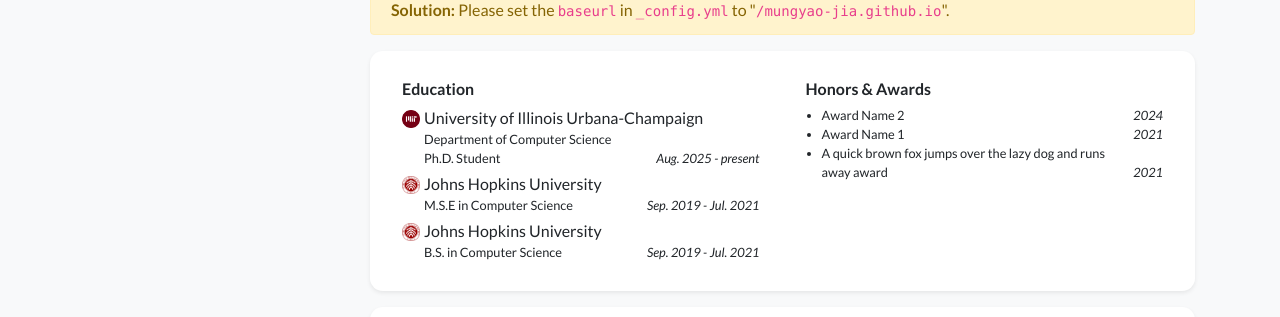
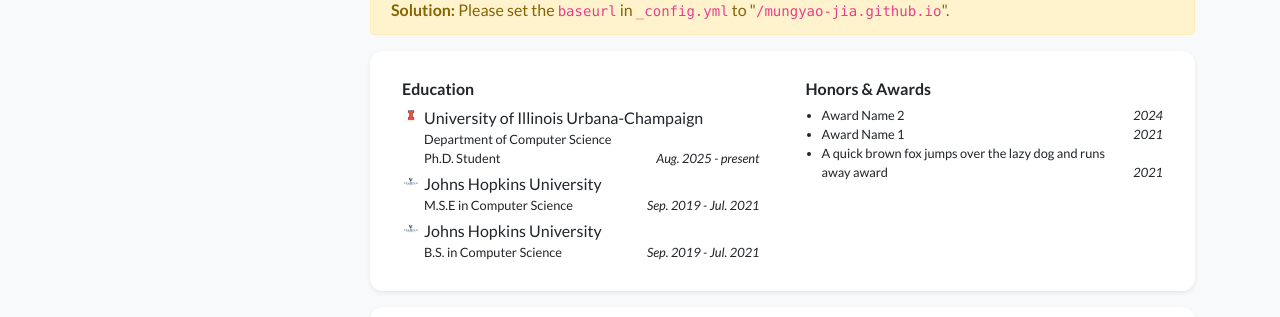
Before and after one commit to mungyao-jia/mungyao-jia.github.io, a Jekyll site: the page built from index.html, in a window 1280 px wide. Shown: the part 481-798 px from the top of the page. Built offline with Jekyll 4.4.1, drawn with Linux system fonts in a browser that asks for light colours; nearby versions of some CDN libraries; a style sheet for code colours, icons or effects is not loaded.

Commit message:
Update profile.yml

```diff
--- a/_data/profile.yml
+++ b/_data/profile.yml
@@ -5,7 +5,6 @@ navbar_name: "Your Name"
 positions:
 - name: Title or Position
 - name: Affiliation Name
-  logo: /assets/images/badges/MIT_Social_circle.png  # Logo is optional
 
 
 email: "your@email.com"
@@ -36,17 +35,17 @@ portrait_caption: >-
 
 education:
 - name: University of Illinois Urbana-Champaign
-  logo: /assets/images/badges/MIT_Social_circle.png
+  logo: /assets/images/badges/uiuc.png
   position: >-
     Department of Computer Science <br/>
     Ph.D. Student
   date: Aug. 2025 - present
 - name: Johns Hopkins University
-  logo: /assets/images/badges/PKU_red.png
+  logo: /assets/images/badges/jhu.png
   position: M.S.E in Computer Science
   date: Sep. 2019 - Jul. 2021
 - name: Johns Hopkins University
-  logo: /assets/images/badges/PKU_red.png
+  logo: /assets/images/badges/jhu.png
   position: B.S. in Computer Science
   date: Sep. 2019 - Jul. 2021
 
```
